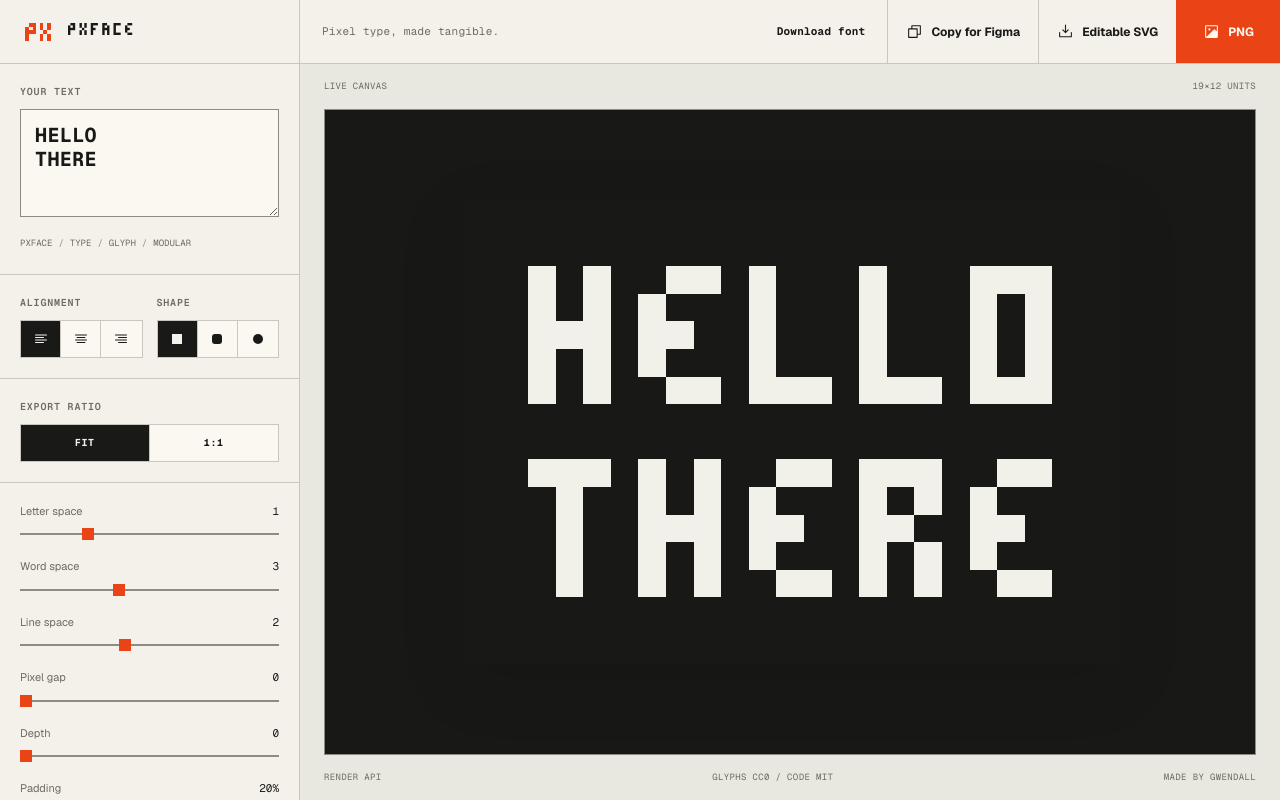
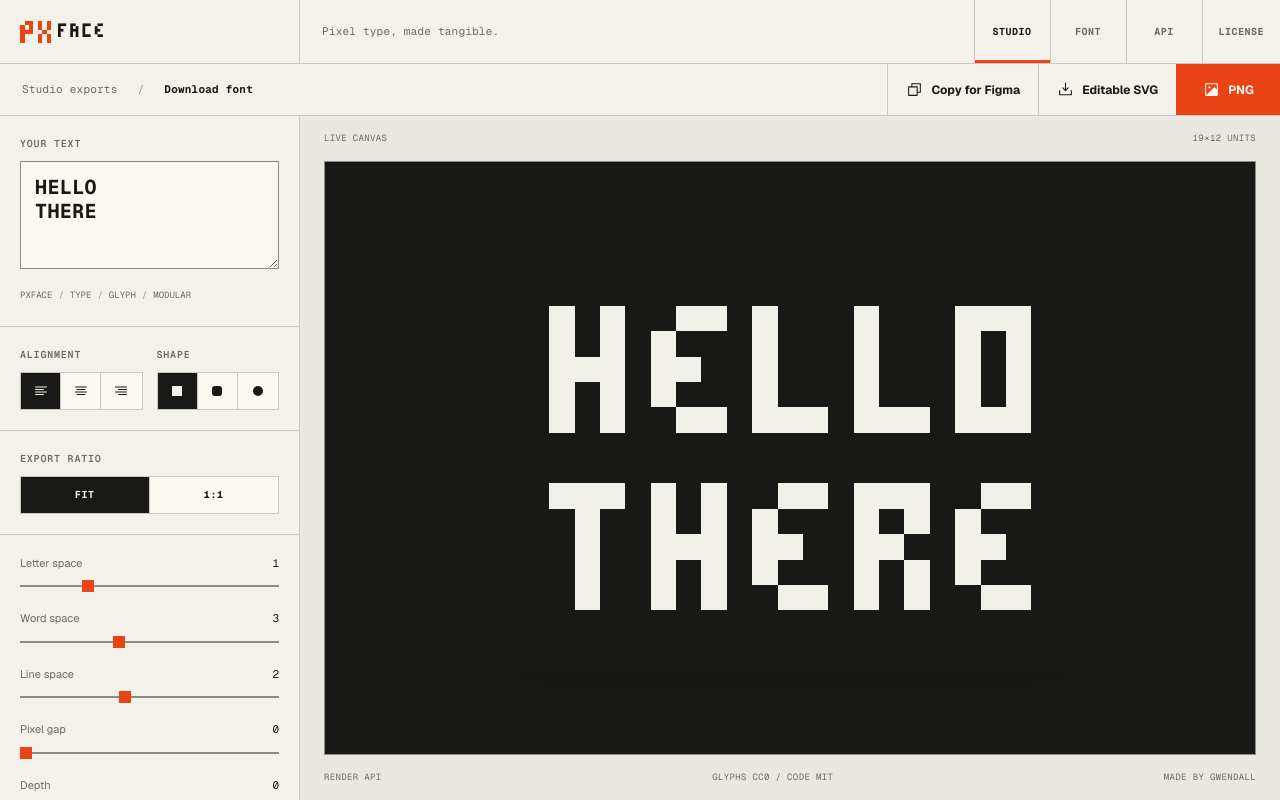
Before and after one commit to gwendall/pxface, a Next.js app: page / in a window 1280 px wide. Built offline with nearby package versions, Linux system fonts and the light colour scheme.

Commit message:
Unify site navigation and page metadata

```diff
--- a/src/app/components/pixel-studio.tsx
+++ b/src/app/components/pixel-studio.tsx
@@ -12,7 +12,7 @@ import {
 } from "@phosphor-icons/react";
 import Link from "next/link";
 import { useMemo, useState } from "react";
-import { buildPixelLayout, type Pixel, type TextAlign } from "@/lib/pixel-font";
+import { buildPixelLayout, type TextAlign } from "@/lib/pixel-font";
 import {
   renderWordmark,
   type ColorMode,
@@ -62,16 +62,6 @@ function randomSeed() {
   const values = new Uint32Array(1);
   window.crypto.getRandomValues(values);
   return values[0];
-}
-
-function PixelMark({ pixels }: { pixels: Pixel[] }) {
-  return (
-    <svg viewBox="0 0 7 5" aria-hidden="true" className="brand-mark">
-      {pixels.map((pixel, index) => (
-        <rect key={index} x={pixel.x} y={pixel.y} width="1" height="1" />
-      ))}
-    </svg>
-  );
 }
 
 function SegmentButton({
@@ -217,7 +207,6 @@ export default function PixelStudio() {
     wordSpacing,
   ]);
   const { layout } = render.scene;
-  const brandLayout = useMemo(() => buildPixelLayout("PX", 1, 2, "left"), []);
   const emptyLayout = useMemo(() => buildPixelLayout("ABC", 1, 2, "left"), []);
   const hasPixels = layout.pixels.length > 0;
 
@@ -307,12 +296,8 @@ export default function PixelStudio() {
 
   return (
     <div className="app-shell">
-      <header className="topbar">
-        <div className="brand">
-          <PixelMark pixels={brandLayout.pixels} />
-          <span>PXFACE</span>
-        </div>
-        <p className="source-note"><span>Pixel type, made tangible.</span><Link href="/font">Download font</Link></p>
+      <div className="studio-toolbar" aria-label="Studio export controls">
+        <p className="source-note"><span>Studio exports</span><Link href="/font">Download font</Link></p>
         <div className="topbar-actions">
           <button type="button" className="button secondary" onClick={copySvg} disabled={!hasPixels}>
             {copyState === "copied" ? <Check weight="bold" /> : <Copy />}
@@ -325,7 +310,7 @@ export default function PixelStudio() {
             <ImageSquare weight="fill" /> PNG
           </button>
         </div>
-      </header>
+      </div>
 
       <main className="studio-grid">
         <aside className="control-panel" aria-label="Typography controls">
--- /dev/null
+++ b/src/app/components/site-header.tsx
@@ -0,0 +1,56 @@
+"use client";
+
+import Link from "next/link";
+import { usePathname } from "next/navigation";
+import { buildPixelLayout } from "@/lib/pixel-font";
+
+const mark = buildPixelLayout("PX", 1, 2, "left");
+
+const navigation = [
+  { href: "/", label: "Studio" },
+  { href: "/font", label: "Font" },
+  { href: "/docs/api", label: "API" },
+  { href: "/license", label: "License" },
+] as const;
+
+function isCurrentPath(pathname: string, href: string) {
+  return href === "/" ? pathname === href : pathname.startsWith(href);
+}
+
+export default function SiteHeader() {
+  const pathname = usePathname();
+
+  return (
+    <header className="site-header">
+      <Link className="site-brand" href="/" aria-label="PXFACE studio">
+        <svg
+          viewBox={`0 0 ${mark.width} ${mark.height}`}
+          aria-hidden="true"
+          className="site-brand-mark"
+        >
+          {mark.pixels.map((pixel, index) => (
+            <rect key={index} x={pixel.x} y={pixel.y} width="1" height="1" />
+          ))}
+        </svg>
+        <span aria-hidden="true">FACE</span>
+      </Link>
+
+      <p className="site-tagline">Pixel type, made tangible.</p>
+
+      <nav className="site-nav" aria-label="Primary navigation">
+        {navigation.map((item) => {
+          const current = isCurrentPath(pathname, item.href);
+          return (
+            <Link
+              key={item.href}
+              href={item.href}
+              aria-current={current ? "page" : undefined}
+            >
+              {item.label}
+            </Link>
+          );
+        })}
+      </nav>
+    </header>
+  );
+}
--- a/src/app/docs/api/page.tsx
+++ b/src/app/docs/api/page.tsx
@@ -1,11 +1,13 @@
 import type { Metadata } from "next";
 import Link from "next/link";
+import { createPageMetadata } from "@/lib/site-metadata";
 
-export const metadata: Metadata = {
-  title: "Render API | PXFACE",
-  description: "Generate deterministic 3×5 pixel wordmarks as editable SVG or PNG.",
-  alternates: { canonical: "/docs/api" },
-};
+export const metadata: Metadata = createPageMetadata({
+  title: "Render API",
+  description: "Generate deterministic PXFACE 3×5 pixel wordmarks as editable SVG or production-ready PNG.",
+  path: "/docs/api",
+  keywords: ["pixel text API", "SVG generator API", "PNG render API", "OpenAPI pixel art", "headless typography"],
+});
 
 const svgCurl = `curl --get 'https://pxface.com/api/v1/render' \\
   --data-urlencode 'text=HELLO\nTHERE' \\
@@ -22,11 +24,6 @@ export default function ApiDocsPage() {
   return (
     <main className="docs-page">
       <div className="docs-shell">
-        <nav className="docs-nav" aria-label="API documentation">
-          <Link href="/">PXFACE</Link>
-          <span>API v1</span>
-          <a href="/openapi.yaml">OpenAPI</a>
-        </nav>
         <header className="docs-hero">
           <p className="license-kicker">HEADLESS RENDERER / V1</p>
           <h1>Pixels on demand.</h1>
--- a/src/app/font/page.tsx
+++ b/src/app/font/page.tsx
@@ -2,13 +2,15 @@ import { Desktop, DownloadSimple, File, Globe, Package } from "@phosphor-icons/r
 import type { Metadata } from "next";
 import Link from "next/link";
 import manifestJson from "../../../public/fonts/manifest.json";
+import { createPageMetadata } from "@/lib/site-metadata";
 import { CopyCssButton, FontTester } from "./font-tools";
 
-export const metadata: Metadata = {
-  title: "Download PXFACE 3×5 Font",
+export const metadata: Metadata = createPageMetadata({
+  title: "Download the 3×5 Font",
   description: "Download the PXFACE 3×5 pixel font for desktop, design tools, and the web as OTF, TTF, WOFF2, or WOFF.",
-  alternates: { canonical: "/font" },
-};
+  path: "/font",
+  keywords: ["pixel font download", "3×5 font", "TTF pixel font", "WOFF2 pixel font", "Figma pixel font"],
+});
 
 const manifest = manifestJson as {
   family: string;
@@ -77,12 +79,6 @@ export default function FontPage() {
   return (
     <main className="docs-page font-page">
       <div className="docs-shell font-shell">
-        <nav className="docs-nav" aria-label="Font download">
-          <Link href="/">PXFACE</Link>
-          <span>FONT / v{manifest.version}</span>
-          <Link href="/license">OFL 1.1</Link>
-        </nav>
-
         <header className="font-hero">
           <div>
             <p className="license-kicker">PXFACE 3×5 / 95 ASCII CHARACTERS</p>
--- a/src/app/globals.css
+++ b/src/app/globals.css
@@ -81,7 +81,7 @@ a:focus-visible {
   outline-offset: 2px;
 }
 
-.app-shell {
+.site-root {
   width: 100%;
   max-width: 100vw;
   height: 100vh;
@@ -91,7 +91,7 @@ a:focus-visible {
   grid-template-rows: 64px minmax(0, 1fr);
 }
 
-.topbar {
+.site-header {
   display: grid;
   grid-template-columns: 300px 1fr auto;
   align-items: center;
@@ -100,37 +100,108 @@ a:focus-visible {
   background: var(--panel);
 }
 
-.brand {
+.site-content {
+  min-width: 0;
+  min-height: 0;
+  overflow: hidden;
+}
+
+.site-brand {
   align-self: stretch;
   display: flex;
   align-items: center;
-  gap: 12px;
+  gap: 7px;
   padding: 0 20px;
   border-right: 1px solid var(--line);
-  font-family: var(--font-geist-mono), monospace;
-  font-size: 14px;
-  font-weight: 720;
-  letter-spacing: 0.08em;
-}
-
-.brand-mark {
-  width: 36px;
-  height: 18px;
+  color: var(--ink);
+  text-decoration: none;
+}
+
+.site-brand-mark {
+  width: 31px;
+  height: 22px;
+  flex: none;
   fill: var(--accent);
   shape-rendering: crispEdges;
 }
 
-.brand > span {
+.site-brand > span {
   font-family: "PXFACE 3x5", var(--font-geist-mono), monospace;
-  font-size: 15px;
+  font-size: 17px;
   font-weight: 400;
-  letter-spacing: 0.12em;
+  letter-spacing: 0.08em;
+  line-height: 1;
+}
+
+.site-tagline {
+  min-width: 0;
+  margin: 0;
+  overflow: hidden;
+  padding: 0 22px;
+  color: var(--muted);
+  font-family: var(--font-geist-mono), monospace;
+  font-size: 11px;
+  letter-spacing: 0.02em;
+  text-overflow: ellipsis;
+  white-space: nowrap;
+}
+
+.site-nav {
+  align-self: stretch;
+  display: flex;
+}
+
+.site-nav a {
+  position: relative;
+  min-width: 76px;
+  display: flex;
+  align-items: center;
+  justify-content: center;
+  padding: 0 16px;
+  border-left: 1px solid var(--line);
+  color: var(--muted);
+  font-family: var(--font-geist-mono), monospace;
+  font-size: 10px;
+  font-weight: 650;
+  letter-spacing: 0.05em;
+  text-decoration: none;
+  text-transform: uppercase;
+  white-space: nowrap;
+  transition: color 140ms ease, background-color 140ms ease;
+}
+
+.site-nav a:hover {
+  color: var(--ink);
+  background: var(--panel-strong);
+}
+
+.site-nav a[aria-current="page"] {
+  color: var(--ink);
+  box-shadow: inset 0 -3px var(--accent);
+}
+
+.app-shell {
+  width: 100%;
+  max-width: 100vw;
+  height: 100%;
+  overflow: hidden;
+  display: grid;
+  grid-template-rows: 52px minmax(0, 1fr);
+}
+
+.studio-toolbar {
+  display: grid;
+  grid-template-columns: minmax(0, 1fr) auto;
+  align-items: center;
+  min-width: 0;
+  border-bottom: 1px solid var(--line);
+  background: var(--panel);
 }
 
 .source-note {
   display: flex;
   align-items: center;
-  justify-content: space-between;
+  justify-content: flex-start;
   gap: 20px;
   margin: 0;
   padding: 0 22px;
@@ -145,6 +216,12 @@ a:focus-visible {
   font-weight: 700;
   text-underline-offset: 4px;
   white-space: nowrap;
+}
+
+.source-note span::after {
+  content: "/";
+  margin-left: 20px;
+  color: var(--line-strong);
 }
 
 .topbar-actions {
@@ -706,8 +783,7 @@ a:focus-visible {
 
 .license-page {
   width: 100%;
-  height: 100vh;
-  height: 100svh;
+  height: 100%;
   overflow-y: auto;
   padding: max(18px, env(safe-area-inset-top)) max(18px, env(safe-area-inset-right)) max(18px, env(safe-area-inset-bottom)) max(18px, env(safe-area-inset-left));
   background: var(--page);
@@ -715,15 +791,14 @@ a:focus-visible {
 
 .license-sheet {
   width: min(1040px, 100%);
-  min-height: calc(100svh - 36px);
+  min-height: calc(100% - 36px);
   margin: 0 auto;
   display: grid;
-  grid-template-rows: 64px 1fr 64px;
+  grid-template-rows: 1fr 64px;
   border: 1px solid var(--line-strong);
   background: var(--panel);
 }
 
-.license-header,
 .license-footer {
   display: flex;
   align-items: center;
@@ -734,21 +809,6 @@ a:focus-visible {
   font-size: 10px;
   letter-spacing: 0.08em;
   text-transform: uppercase;
-}
-
-.license-header {
-  border-bottom: 1px solid var(--line);
-}
-
-.license-header a {
-  color: var(--ink);
-  font-size: 13px;
-  font-weight: 720;
-  text-decoration: none;
-}
-
-.license-header span {
-  color: var(--muted);
 }
 
 .license-content {
@@ -847,8 +907,7 @@ a:focus-visible {
 
 .docs-page {
   width: 100%;
-  height: 100vh;
-  height: 100svh;
+  height: 100%;
   overflow-y: auto;
   padding: max(18px, env(safe-area-inset-top)) max(18px, env(safe-area-inset-right)) max(18px, env(safe-area-inset-bottom)) max(18px, env(safe-area-inset-left));
   background: var(--page);
@@ -858,33 +917,6 @@ a:focus-visible {
   width: min(1120px, 100%);
   margin: 0 auto;
   border: 1px solid var(--line);
-}
-
-.docs-nav {
-  display: grid;
-  grid-template-columns: 1fr auto auto;
-  align-items: center;
-  min-height: 58px;
-  border-bottom: 1px solid var(--line);
-}
-
-.docs-nav > * {
-  display: flex;
-  height: 100%;
-  align-items: center;
-  padding: 0 20px;
-  border-left: 1px solid var(--line);
-  color: var(--muted);
-  font-family: var(--font-geist-mono), monospace;
-  font-size: 11px;
-  letter-spacing: 0.08em;
-  text-decoration: none;
-}
-
-.docs-nav > :first-child {
-  border-left: 0;
-  color: var(--ink);
-  font-weight: 800;
 }
 
 .docs-hero {
@@ -1533,24 +1565,52 @@ a:focus-visible {
 }
 
 @media (max-width: 900px) {
-  .app-shell {
+  .site-root {
     grid-template-rows: calc(58px + env(safe-area-inset-top)) minmax(0, 1fr);
   }
 
-  .topbar {
+  .site-header {
     z-index: 2;
     width: 100%;
     max-width: 100vw;
-    grid-template-columns: 1fr auto;
+    grid-template-columns: auto minmax(0, 1fr);
     min-height: 0;
     padding-top: env(safe-area-inset-top);
   }
 
-  .brand {
-    border-right: 0;
-  }
-
-  .source-note,
+  .site-brand {
+    gap: 6px;
+    padding-inline: 14px;
+  }
+
+  .site-brand-mark {
+    width: 27px;
+    height: 20px;
+  }
+
+  .site-brand > span {
+    font-size: 14px;
+  }
+
+  .site-tagline {
+    display: none;
+  }
+
+  .site-nav {
+    min-width: 0;
+  }
+
+  .site-nav a {
+    min-width: 0;
+    flex: 1;
+    padding-inline: clamp(6px, 2.4vw, 14px);
+    font-size: 9px;
+  }
+
+  .app-shell {
+    grid-template-rows: 44px minmax(0, 1fr);
+  }
+
   .button.secondary {
     display: none;
   }
@@ -1608,11 +1668,10 @@ a:focus-visible {
   }
 
   .license-sheet {
-    min-height: 100svh;
+    min-height: 100%;
     border: 0;
   }
 
-  .license-header,
   .license-footer {
     padding-inline: 16px;
   }
@@ -1668,14 +1727,6 @@ a:focus-visible {
 @media (max-width: 700px) {
   .docs-page {
     padding: max(10px, env(safe-area-inset-top)) max(10px, env(safe-area-inset-right)) max(10px, env(safe-area-inset-bottom)) max(10px, env(safe-area-inset-left));
-  }
-
-  .docs-nav {
-    grid-template-columns: 1fr auto;
-  }
-
-  .docs-nav span {
-    display: none;
   }
 
   .docs-grid,
--- a/src/app/layout.tsx
+++ b/src/app/layout.tsx
@@ -1,5 +1,6 @@
 import type { Metadata, Viewport } from "next";
 import { Geist, Geist_Mono } from "next/font/google";
+import SiteHeader from "./components/site-header";
 import "./globals.css";
 
 const geistSans = Geist({
@@ -14,10 +15,21 @@ const geistMono = Geist_Mono({
 
 export const metadata: Metadata = {
   metadataBase: new URL("https://pxface.com"),
-  title: "PXFACE - 3×5 Pixel Type Studio",
+  title: {
+    default: "PXFACE - 3×5 Pixel Type Studio",
+    template: "%s | PXFACE",
+  },
   description:
     "Design 3×5 pixel wordmarks, tune every detail, and export editable SVG, PNG, or the font.",
   applicationName: "PXFACE",
+  authors: [{ name: "Gwendall Esnault", url: "https://gwendall.com" }],
+  creator: "Gwendall Esnault",
+  publisher: "PXFACE",
+  category: "design",
+  robots: {
+    index: true,
+    follow: true,
+  },
   alternates: {
     canonical: "/",
   },
@@ -51,7 +63,12 @@ export default function RootLayout({ children }: LayoutProps<"/">) {
       lang="en"
       className={`${geistSans.variable} ${geistMono.variable} h-full antialiased`}
     >
-      <body>{children}</body>
+      <body>
+        <div className="site-root">
+          <SiteHeader />
+          <div className="site-content">{children}</div>
+        </div>
+      </body>
     </html>
   );
 }
--- a/src/app/license/page.tsx
+++ b/src/app/license/page.tsx
@@ -1,23 +1,18 @@
 import type { Metadata } from "next";
 import Link from "next/link";
+import { createPageMetadata } from "@/lib/site-metadata";
 
-export const metadata: Metadata = {
-  title: "License | PXFACE",
+export const metadata: Metadata = createPageMetadata({
+  title: "Licensing",
   description: "Licensing terms for the PXFACE app, 3×5 glyph set, and brand.",
-  alternates: {
-    canonical: "/license",
-  },
-};
+  path: "/license",
+  keywords: ["PXFACE license", "CC0 pixel glyphs", "MIT license", "SIL Open Font License", "OFL pixel font"],
+});
 
 export default function LicensePage() {
   return (
     <main className="license-page">
       <article className="license-sheet">
-        <header className="license-header">
-          <Link href="/">PXFACE</Link>
-          <span>Licensing / 2026</span>
-        </header>
-
         <div className="license-content">
           <section className="license-intro">
             <p className="license-eyebrow">Open glyphs</p>
--- a/src/app/page.tsx
+++ b/src/app/page.tsx
@@ -1,4 +1,21 @@
+import type { Metadata } from "next";
 import PixelStudio from "./components/pixel-studio";
+import { createPageMetadata } from "@/lib/site-metadata";
+
+export const metadata: Metadata = createPageMetadata({
+  title: "PXFACE - 3×5 Pixel Type Studio",
+  description:
+    "Design 3×5 pixel wordmarks, tune every detail, and export editable SVG, PNG, or the installable font.",
+  path: "/",
+  keywords: [
+    "pixel type studio",
+    "3×5 pixel font",
+    "pixel wordmark generator",
+    "editable SVG",
+    "pixel art typography",
+  ],
+  absoluteTitle: true,
+});
 
 export default function Home() {
   return <PixelStudio />;
--- /dev/null
+++ b/src/lib/site-metadata.ts
@@ -0,0 +1,48 @@
+import type { Metadata } from "next";
+
+const siteName = "PXFACE";
+const socialImage = {
+  url: "/opengraph-image",
+  width: 1200,
+  height: 630,
+  alt: "PXFACE 3×5 pixel type studio",
+};
+
+type PageMetadataOptions = {
+  title: string;
+  description: string;
+  path: `/${string}` | "/";
+  keywords: string[];
+  absoluteTitle?: boolean;
+};
+
+export function createPageMetadata({
+  title,
+  description,
+  path,
+  keywords,
+  absoluteTitle = false,
+}: PageMetadataOptions): Metadata {
+  const socialTitle = absoluteTitle ? title : `${title} | ${siteName}`;
+
+  return {
+    title: absoluteTitle ? { absolute: title } : title,
+    description,
+    keywords,
+    alternates: { canonical: path },
+    openGraph: {
+      title: socialTitle,
+      description,
+      url: path,
+      siteName,
+      type: "website",
+      images: [socialImage],
+    },
+    twitter: {
+      card: "summary_large_image",
+      title: socialTitle,
+      description,
+      images: [socialImage.url],
+    },
+  };
+}
```
Also changed, not shown: 3 other files (tests, documents, lock files or other folders).
